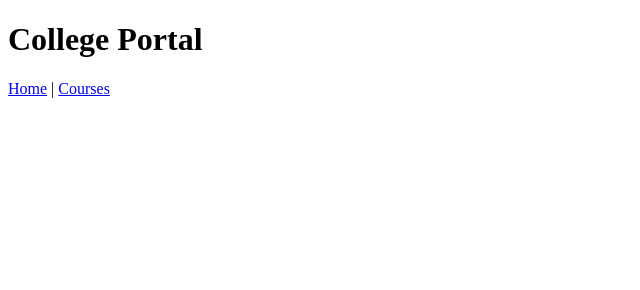
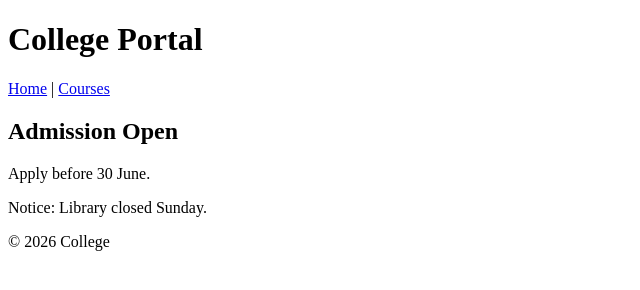
Before and after one commit to mohitpsngh/WDW_0018, a plain HTML site: page Web Designing Workshop-1/Assignment-4.html in a window 1280 px wide. Shown: the whole page, without its empty margins (0-640 px from the left). Drawn offline with Linux system fonts and the light colour scheme.

Commit message:
Assignment-4 Completed

```diff
--- a/Web Designing Workshop-1/Assignment-4.html
+++ b/Web Designing Workshop-1/Assignment-4.html
@@ -14,5 +14,18 @@
     <a href="#">Courses</a>
   </nav>
 
+  <main>
+    <section>
+      <h2>Admission Open</h2>
+      <p>Apply before 30 June.</p>
+    </section>
+    <aside>
+      <p>Notice: Library closed Sunday.</p>
+    </aside>
+  </main>
+
+  <footer>
+    <p>&copy; 2026 College</p>
+  </footer>
 </body>
 </html>
```
